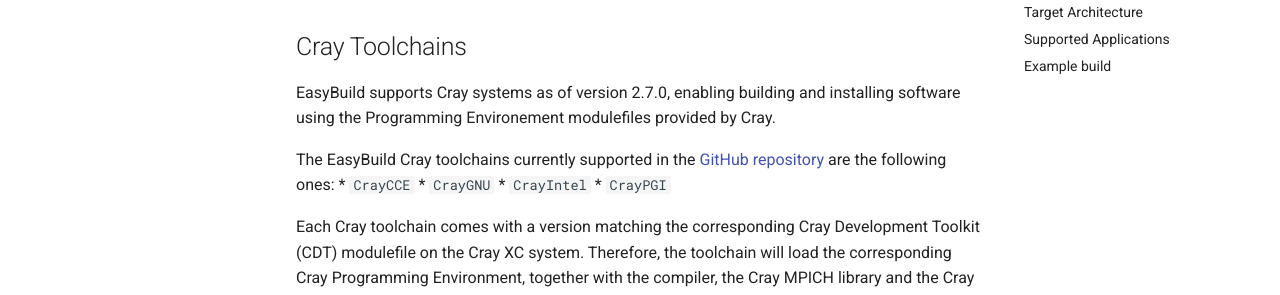
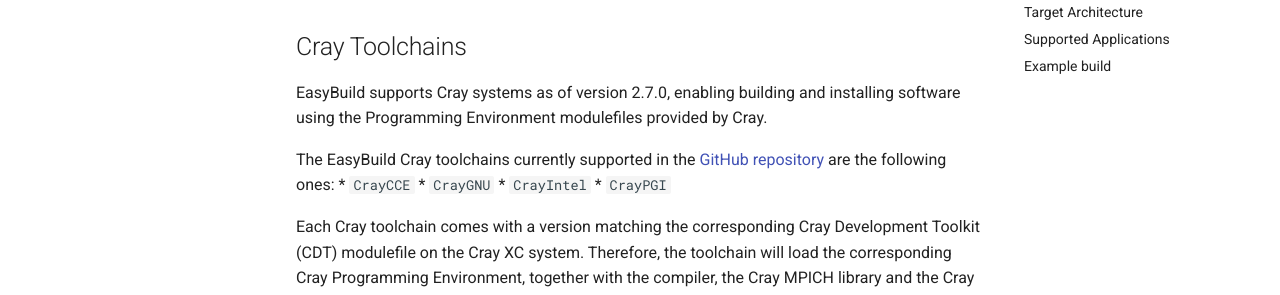
Before and after one commit to easybuilders/easybuild-tutorial, an MkDocs documentation site: the page built from docs/2021-lust/cray/custom_toolchains.md, in a window 1280 px wide and 900 px high, scrolled down 360 px. Shown: the part 177-472 px from the top of the window. Built offline with MkDocs 1.6.1 and Material for MkDocs 9.7.7, drawn with Linux system fonts in a browser that asks for light colours.

Commit message:
Fix typos

```diff
--- a/docs/2021-lust/cray/custom_toolchains.md
+++ b/docs/2021-lust/cray/custom_toolchains.md
@@ -19,7 +19,7 @@
 ## Cray Toolchains
 
 EasyBuild supports Cray systems as of version 2.7.0, enabling building and installing software using
-the Programming Environement modulefiles provided by Cray.
+the Programming Environment modulefiles provided by Cray.
 
 The EasyBuild Cray toolchains currently supported in the [GitHub repository](https://github.com/easybuilders/easybuild-framework)
 are the following ones:
```
Also changed, not shown: docs/2021-lust/cray/external_modules.md (+1 -1 lines).
